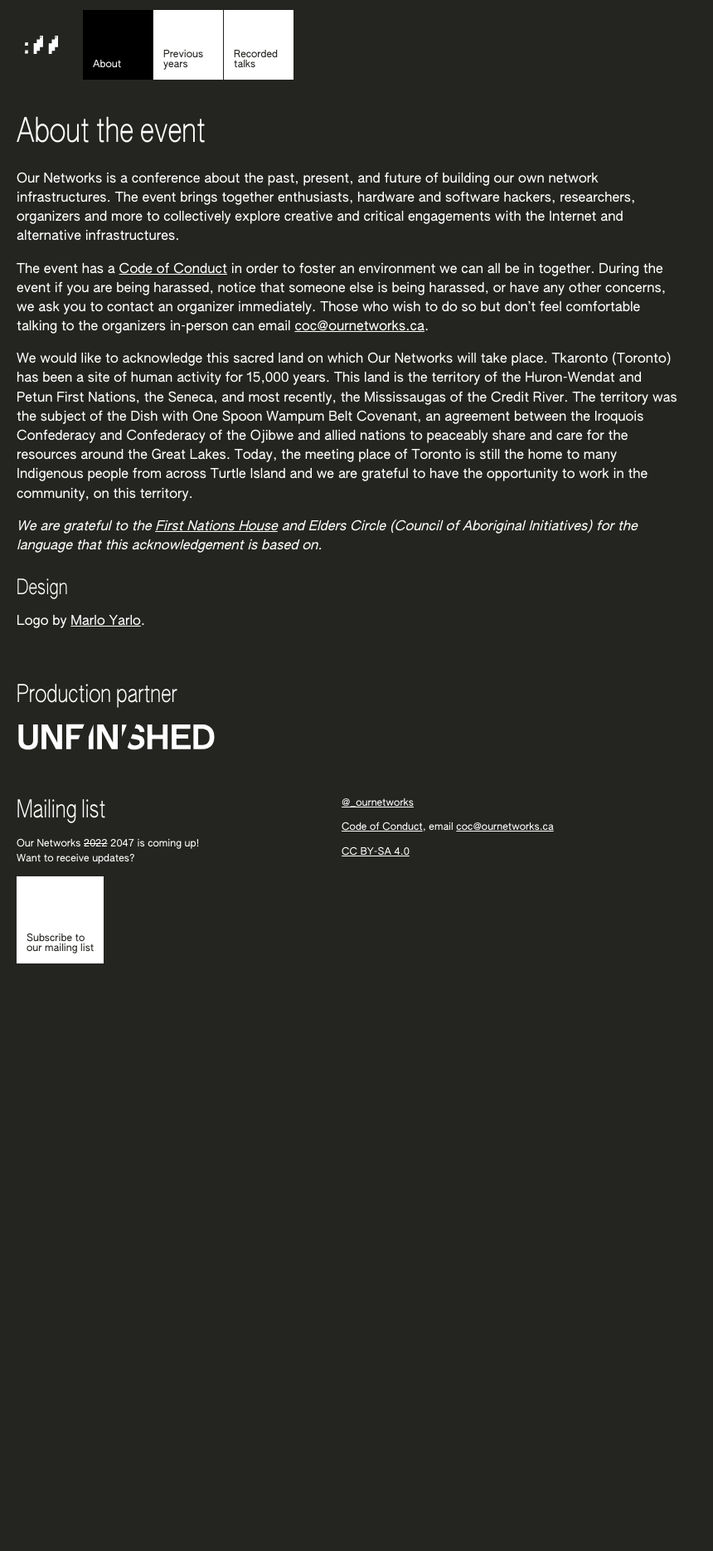
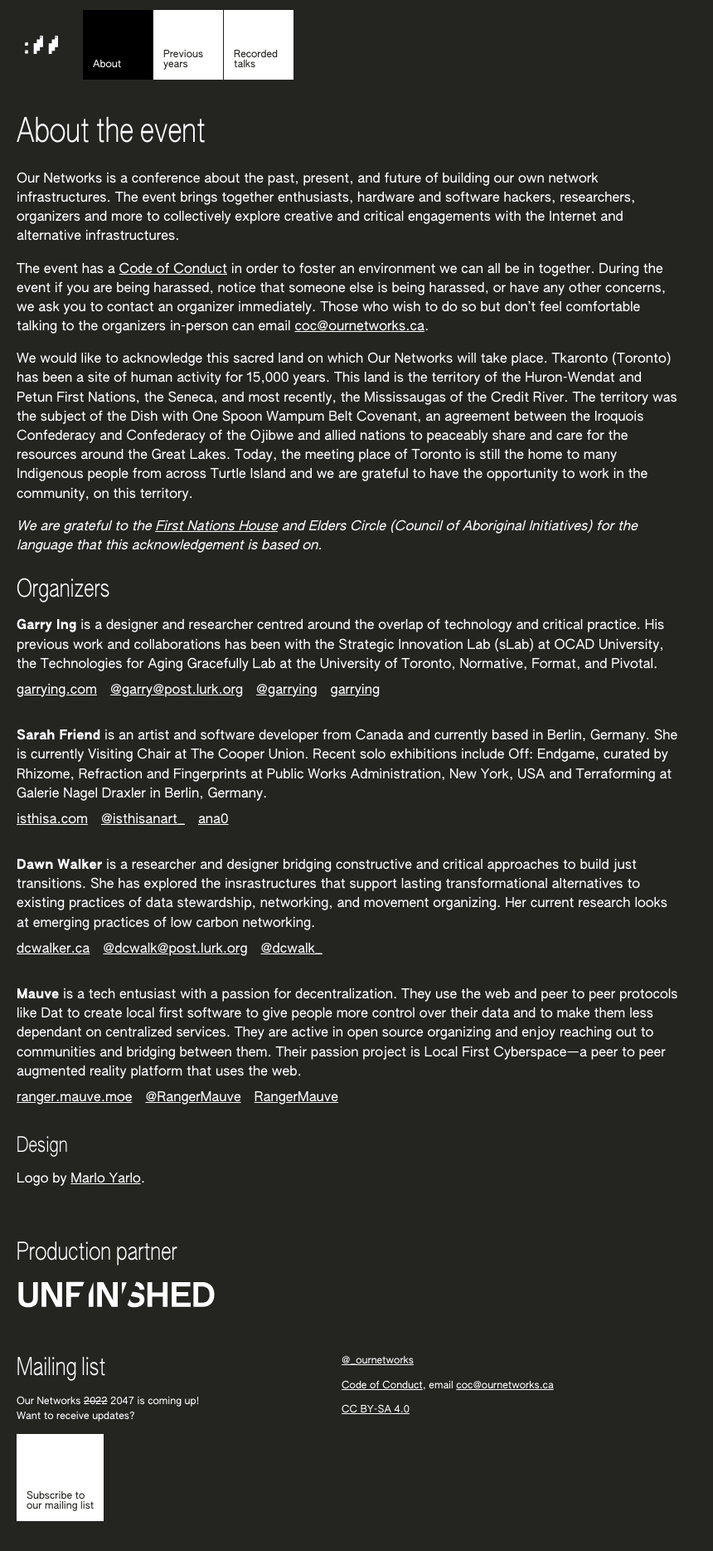
Before and after one commit to ournetworks/ournetworks.ca, a Jekyll site: the page built from about.md, in a window 1280 px wide. Shown: the whole page at 83% size, without its empty margins (0-860 px from the left). Built offline with Jekyll 4.4.1, drawn with Linux system fonts in a browser that asks for light colours; before the commit the page ends 1197 px from its top, so only the background shows below that.

Commit message:
Organizers bios (#258)
* adding bios

* update dawns bio

* oops another update dawns bio

* fix

Co-authored-by: dcwalk <dcwalk@users.noreply.github.com>

```diff
--- a/_data/organizers.yml
+++ b/_data/organizers.yml
@@ -5,6 +5,8 @@
   link: "garrying.com"
   twitter: garrying
   github: garrying
+  fediverse: "@garry@post.lurk.org"
+  fediverseLink: post.lurk.org/@garry
 
 - organizerID: sarah
   name: "Sarah Friend"
@@ -17,21 +19,16 @@
 - organizerID: dawn
   name: "Dawn Walker"
   bio: >-
-    is a researcher and PhD candidate at the Faculty of Information, University of Toronto. Her research focuses on values and social transformation in the design of (web) decentralization projects. She emphasizes participatory and collaborative approaches in her practice, for instance hosting walking tours to situate digital topics in place, co-designing urban agriculture community maps, and workshopping speculative technologies. A keen amateur agriculturalist, Dawn would rather be in the garden.
+    is a researcher and designer bridging constructive and critical approaches to build just transitions. She has explored the insrastructures that support lasting transformational alternatives to existing practices of data stewardship, networking, and movement organizing. Her current research looks at emerging practices of low carbon networking.
   link: "dcwalker.ca"
   twitter: dcwalk_
-  github: dcwalk
+  fediverse: "@dcwalk@post.lurk.org"
+  fediverseLink: post.lurk.org/@dcwalk
 
 - organizerID: mauve
   name: "Mauve"
   bio: >-
     is a tech entusiast with a passion for decentralization. They use the web and peer to peer protocols like Dat to create local first software to give people more control over their data and to make them less dependant on centralized services. They are active in open source organizing and enjoy reaching out to communities and bridging between them. Their passion project is Local First Cyberspace&mdash;a peer to peer augmented reality platform that uses the web.
-  link: "https://ranger.mauve.moe"
+  link: "ranger.mauve.moe"
   twitter: RangerMauve
   github: RangerMauve
-
-- organizerID: amelia
-  name: "Amelia Zhang"
-  bio: >-
-    is an artist and designer. On the internet she is a cockerspaniel &commat;eggfroufrou.
-  github: eggfroufrou
--- a/about.md
+++ b/about.md
@@ -13,6 +13,23 @@ We would like to acknowledge this sacred land on which Our Networks will take pl
 
 _We are grateful to the [First Nations House](https://studentlife.utoronto.ca/service/first-nations-house/) and Elders Circle (Council of Aboriginal Initiatives) for the language that this acknowledgement is based on._
 
+## Organizers
+{:.authentic-condensed-60}
+
+{% for organizer in site.data.organizers %}
+  <p class="mb-05">
+    <strong id="{{ organizer.organizerID }}">{{ organizer.name }}</strong>&nbsp;{% if organizer.bio %}{{ organizer.bio }}{% endif %}
+  </p>
+  {% if organizer.link or organizer.twitter or organizer.github %}
+  <ul class="flex flex-wrap p-0 mb-2 ls-none">
+    {%- if organizer.link -%}<li class="bio-sm-list-item mr-1"><a href="https://{{ organizer.link }}" target="_blank" rel="noopener" data-proofer-ignore>{{ organizer.link }}</a></li>{%- endif -%}
+    {%- if organizer.fediverse -%}<li class="bio-sm-list-item mr-1"><a href="https://{{ organizer.fediverseLink }}" target="_blank" rel="noopener">{{ organizer.fediverse }}</a></li>{%- endif -%}
+    {%- if organizer.twitter -%}<li class="bio-sm-list-item mr-1"><a href="https://twitter.com/{{ organizer.twitter }}" target="_blank" rel="noopener">@{{ organizer.twitter }}</a></li>{%- endif -%}
+    {%- if organizer.github -%}<li class="bio-sm-list-item"><a href="https://github.com/{{ organizer.github }}" target="_blank" rel="noopener">{{ organizer.github }}</a></li>{%- endif -%}
+  </ul>
+  {% endif %}
+{% endfor %}
+
 ### Design
 {:.authentic-condensed-60}
 
```
